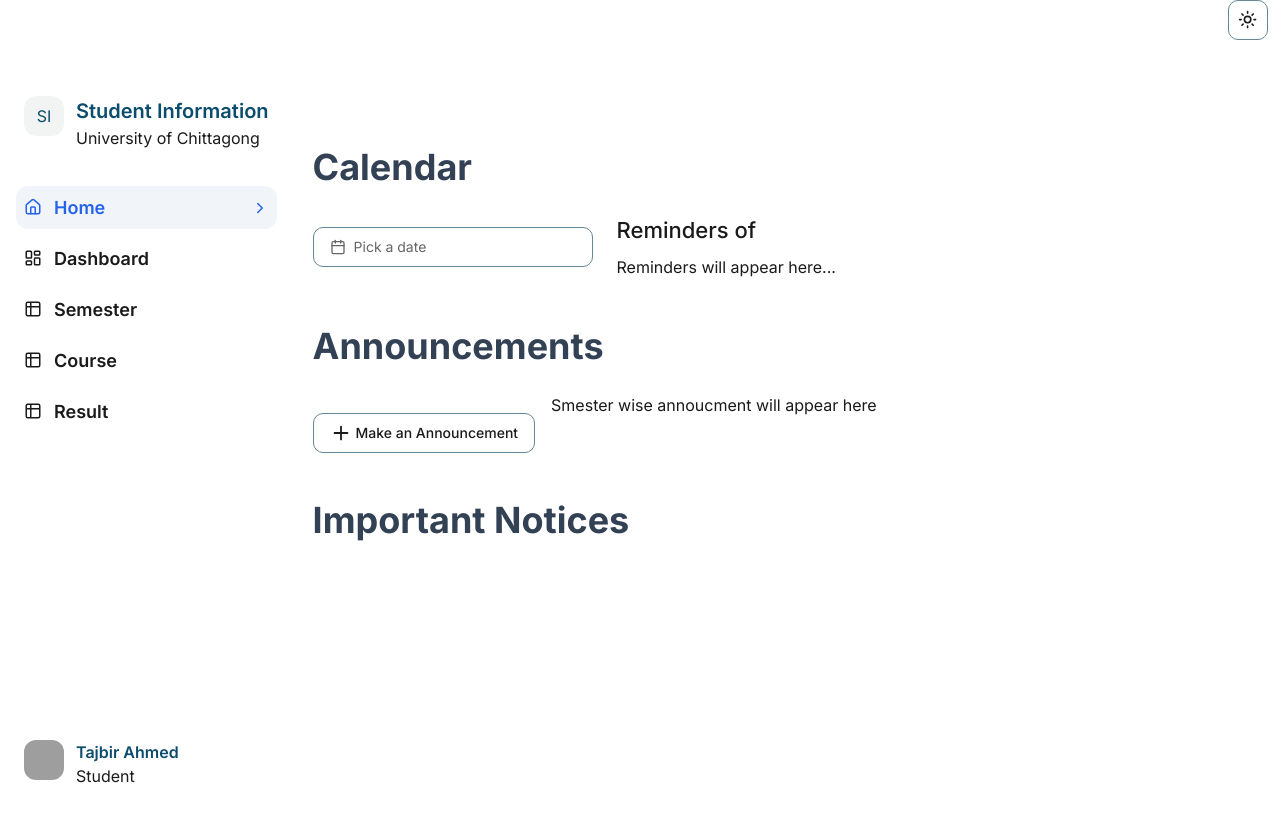
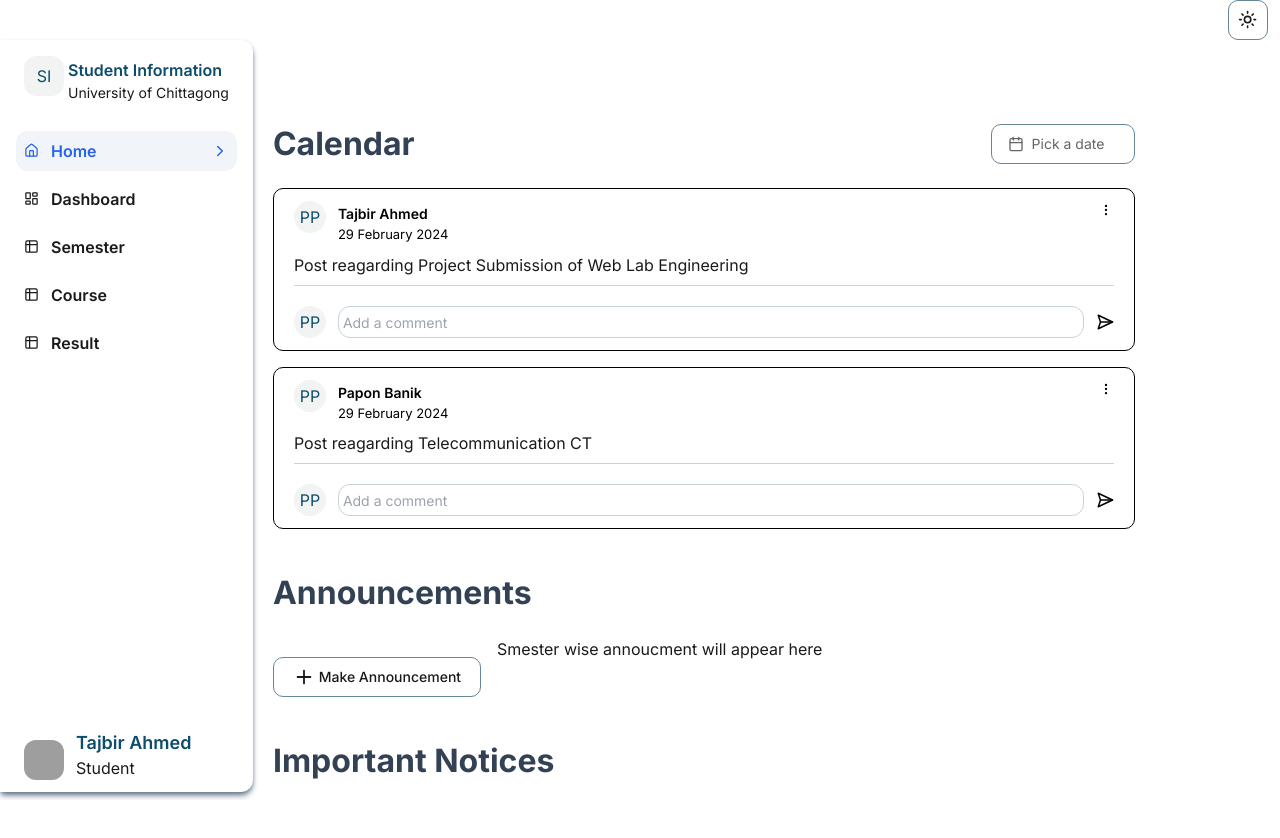
Before and after one commit to tajbirahmed/sim, a Next.js app: page /semester in a window 1280 px wide. Shown: the top 838 px of the page. After the commit the page ends 800 px from the top, so only its background shows below. Built offline with nearby package versions, Linux system fonts and the light colour scheme; grey boxes are pictures that could not be loaded.

Commit message:
current-working

```diff
--- a/app/layout.tsx
+++ b/app/layout.tsx
@@ -27,11 +27,9 @@ export default function RootLayout({
                         enableSystem
                         disableTransitionOnChange
                     >
-
-                <NavBar />
+                    <NavBar />
                 <div className="flex flex-row">
-                    <SideBar
-                    />
+                    <SideBar />
                     {children}
                 </div>
 
--- a/app/semester/page.tsx
+++ b/app/semester/page.tsx
@@ -4,45 +4,50 @@ import React from 'react'
 import { Button } from "@/components/ui/button"
 import { CalendarComp } from '@/components/SemesterComponents/CalendarComp';
 import ProcedureProgess from '@/components/testComponets/ProcedureProgess';
+import ReminderComponent from '@/components/SemesterComponents/ReminderComponent';
 
 
 const Semester = () => {
   const [date, setDate] = React.useState<Date>()
   return (
-    <div className='flex flex-col ml-5 mt-5 space-y-10'>
+    <div className='flex flex-col ml-5 space-y-10'>
       {/* <ProcedureProgess /> */}
       <div className='pt-10'>
 
       </div>
       <div className='flex flex-col space-y-5'>
-        <h1 className='font-bold text-[36px] text-slate-700 hover:text-slate-600'>Calendar</h1>
-        <div className='flex flex-row space-x-6'>
-          <div className='flex flex-row items-center justify-center'>
+        <div className='flex flex-row space-x-72'>
+          <h1 className='font-bold text-[32px] text-slate-700 hover:text-slate-600 dark:text-white'>Calendar</h1>
+          <p className='font-semibold text-[16px] self-center'>{ date && `${date.toLocaleDateString('en-GB', {
+            day: 'numeric',
+            month: 'long',
+            year: 'numeric'
+          })}`}
+          </p>
+          <div className='flex flex-row items-center justify-center w-36'>
             <CalendarComp
               date={date}
-              setDate={ setDate}
+              setDate={setDate}
             />
           </div>
-          <div className='flex flex-col space-y-2'>
-            <p className='font-medium text-[22px]'>Reminders of {date?.toLocaleDateString('en-GB', {
-                day: 'numeric',
-                month: 'long',
-                year: 'numeric'
-              })}
-            </p>
-            <div>
-              Reminders will appear here...
-            </div>
-          </div>
+        </div>
+        <div className='flex flex-row space-x-6 w-full'>
+          {/* <div className='flex flex-row items-center justify-center w-36'>
+            <CalendarComp
+              date={date}
+              setDate={ setDate }
+            />
+          </div> */}
+          <ReminderComponent />
         </div>
       </div>
       <div className='flex flex-col space-y-5'>
-        <h1 className='font-bold text-[36px] text-slate-700 hover:text-slate-600'>Announcements</h1>
+        <h1 className='font-bold text-[32px] text-slate-700 hover:text-slate-600 dark:text-white'>Announcements</h1>
         <div className='flex flex-row space-x-4'>
           <div className='mt-5'>
-            <Button variant="outline" className='flex flex-row space-x-1'>
-              <Plus size={22} />
-              <p>Make an Announcement</p>
+            <Button variant="outline" className='flex flex-row space-x-1 w-52'>
+              <Plus size={22}  />
+              <p >Make Announcement</p>
             </Button>
           </div>
           <div>
@@ -51,7 +56,7 @@ const Semester = () => {
         </div>
       </div>
       <div className='flex flex-col space-y-5'>
-        <h1 className='font-bold text-[36px] text-slate-700 hover:text-slate-600'>
+        <h1 className='font-bold text-[32px] text-slate-700 hover:text-slate-600 dark:text-white'>
           Important Notices
         </h1>
 
--- a/components/ProfileComp.tsx
+++ b/components/ProfileComp.tsx
@@ -7,15 +7,15 @@ import { Avatar, AvatarFallback, AvatarImage } from "@/components/ui/avatar"
 
 const ProfileComp = () => {
   return (
-    <div className='flex flex-row space-x-3 mx-4 mt-2 p-2 mb-5'>
+    <div className='flex flex-row space-x-3 mx-4 mt-2 p-2 mb-1 items-end'>
       <div className='w-10 h-10 rounded-lg'>
         <Avatar className={'rounded-lg'}>
           <AvatarImage src="https://ichef.bbci.co.uk/news/976/cpsprodpb/16620/production/_91408619_55df76d5-2245-41c1-8031-07a4da3f313f.jpg.webp" alt="@shadcn" />
-          <AvatarFallback className={'rounded-lg text-[#0c4c6c]'}>PP</AvatarFallback>
+          <AvatarFallback className={'rounded-lg text-[#0c4c6c] dark:text-white'}>PP</AvatarFallback>
         </Avatar >
       </div>
-      <div className='w-full '>
-        <h2 className='text-[#0c4c6c] font-semibold text-[2opx] dark:text-white'>
+      <div className='w-full'>
+        <h2 className='text-[#0c4c6c] font-semibold text-[18px] dark:text-white'>
           Tajbir Ahmed
         </h2>
         <h4 className='text-[16px] dark:text-white'>
--- a/components/ProjectInfoComp.tsx
+++ b/components/ProjectInfoComp.tsx
@@ -6,19 +6,19 @@ import { Avatar, AvatarFallback, AvatarImage } from "@/components/ui/avatar"
 
 const ProjectInfoComp = () => {
   return (
-    <div className='flex flex-row space-x-3 mx-4 mt-2 p-2 mb-5'>
-      <div className='w-10 h-10 rounded-lg'>
+    <div className='flex flex-row space-x-3 mx-4 mt-2 p-2 mb-3'>
+      <div className='w-8 h-8 rounded-lg'>
         <Avatar className={'rounded-lg'}>
           {/* add logo of the project */}
           <AvatarImage src="" alt="@shadcn" />
           <AvatarFallback className={'rounded-lg text-[#0c4c6c] dark:text-white'}>SI</AvatarFallback>
         </Avatar >
       </div>
-      <div className='w-full '>
-        <h2 className='text-[#0c4c6c] font-semibold text-[20px] dark:text-white'>
+      <div className='w-full flex flex-col pt-[2px]'>
+        <h2 className='text-[#0c4c6c] font-semibold text-[16px] dark:text-white'>
           Student Information
         </h2>
-        <h4 className='text-[16px] dark:text-white'>
+        <h4 className='text-[14px] dark:text-white'>
           University of Chittagong
         </h4>
       </div>
--- a/components/SemesterComponents/CalendarComp.tsx
+++ b/components/SemesterComponents/CalendarComp.tsx
@@ -39,6 +39,7 @@ export function CalendarComp({ date, setDate} : CalendarProps) {
           selected={date}
           onSelect={setDate}
           initialFocus
+          className=""
         />
       </PopoverContent>
     </Popover>
--- /dev/null
+++ b/components/SemesterComponents/PostsContiner.tsx
@@ -0,0 +1,81 @@
+import React from 'react'
+import { Avatar, AvatarFallback, AvatarImage } from '../ui/avatar';
+import { StudentPost, Comment } from './_DummyReminder';
+import { MoreVertical, SendHorizonal } from 'lucide-react';
+import {
+    DropdownMenu,
+    DropdownMenuContent,
+    DropdownMenuItem,
+    DropdownMenuTrigger,
+} from "@/components/ui/dropdown-menu"
+
+const PostsContiner = ({
+    postId,
+    author,
+    postContent,
+    authorImageUrl,
+    postDate,
+    files,
+    comment
+} : StudentPost) => {
+  return (
+      <div className="flex flex-col space-y-2 px-5 py-3 border-[1px] border-black dark:border-white rounded-md
+        shadow-xs shadow-black dark:shadow-white
+    ">
+        {/* post author */}
+        <div className="flex flex-row justify-between">
+            <div className="flex flex-row space-x-3">
+                <Avatar className={'rounded-full h-8 w-8'}>
+                    <AvatarImage src={authorImageUrl} alt="@shadcn" />
+                    <AvatarFallback className={'rounded-lg text-[#0c4c6c] dark:text-white'}>PP</AvatarFallback>
+                </Avatar>
+                <div className="flex flex-col space-y-[1px] pt-[2px]">
+                    <p className="text-black dark:text-white font-semibold text-[14px]">
+                          { author}
+                    </p>
+                    <p className="text-black dark:text-white font-normal text-[13px]">
+                          {postDate.toLocaleDateString('en-GB', {
+                              day: 'numeric',
+                              month: 'long',
+                              year: 'numeric'
+                          })}
+                    </p>
+                </div>
+              </div>
+              <DropdownMenu >
+                  <DropdownMenuTrigger asChild>
+                      <MoreVertical size={20} className="text-black dark:text-white pt-[2px] hover:bg-slate-200 hover:rounded-full w-4 h-4" />
+                  </DropdownMenuTrigger>
+                  <DropdownMenuContent align="end">
+                      <DropdownMenuItem className="text-[14px]">
+                          Copy link
+                      </DropdownMenuItem>
+                      <DropdownMenuItem className="text-[14px]">
+                          Report abuse
+                      </DropdownMenuItem>
+                  </DropdownMenuContent>
+              </DropdownMenu>
+        </div>
+        {/* post */}
+        <p className="text-[16px] font-normal">
+              { postContent}
+        </p>
+
+        {/* files component */}
+        {/* comment component */}
+        <hr className="w-full" />
+        <div className='flex flex-row space-x-3 pt-3'>
+              <Avatar className={'rounded-full h-8 w-8'}>
+                  <AvatarImage src={authorImageUrl} alt="@shadcn" />
+                  <AvatarFallback className={'rounded-lg text-[#0c4c6c] dark:text-white'}>PP</AvatarFallback>
+              </Avatar>
+              <input type="text" placeholder='Add a comment' className='rounded-lg border-[0.5px] w-full placeholder:text-[14px] pl-1' />
+              <div className='self-center'>
+                  <SendHorizonal size={18} className='text-black dark:text-white' />
+              </div>
+        </div>
+    </div>
+  )
+}
+
+export default PostsContiner;
--- /dev/null
+++ b/components/SemesterComponents/ReminderComponent.tsx
@@ -0,0 +1,29 @@
+import React from 'react'
+import { examplePosts } from './_DummyReminder';
+import PostsContiner from './PostsContiner';
+
+
+
+const ReminderComponent = () => {
+  return (
+    <div className="w-full  rounded-md
+      flex flex-col space-y-4
+    ">
+      {
+        examplePosts.map((val, ind) => (
+          <PostsContiner
+            postId={val.postId}
+            author={val.author}
+            postContent={ val.postContent}
+            authorImageUrl={val.authorImageUrl}
+            postDate = {val.postDate}
+            files = {val.files}
+            comment = {val.comment}
+          />
+        ))
+      }
+    </div>
+  )
+}
+
+export default ReminderComponent;
--- /dev/null
+++ b/components/SemesterComponents/_DummyReminder.ts
@@ -0,0 +1,71 @@
+export interface StudentPost {
+    postId: number;
+    author: string,
+    postContent: string,
+    authorImageUrl?: string,
+    postDate: Date,
+    files?: string,
+    comment?: Comment[]
+}
+
+export interface Comment {
+    commentId: number,
+    postId: number,
+    author: string,
+    authorImageUrl?: string,
+    comment: string,
+    date: Date
+}
+
+export const examplePosts: StudentPost[] = [
+    {
+        postId: 1,
+        author: 'Tajbir Ahmed',
+        postContent: "Post reagarding Project Submission of Web Lab Engineering",
+        authorImageUrl: '',
+        postDate: new Date(),
+        comment: [
+            {
+                commentId: 1,
+                postId: 1,
+                author: 'Labib Taher Chowdhury',
+                authorImageUrl: '',
+                comment: 'This posst was helpful',
+                date: new Date()
+            },
+            {
+                commentId: 2,
+                postId: 1,
+                author: 'Labib Taher Chowdhury',
+                authorImageUrl: '',
+                comment: 'This posst was helpful',
+                date: new Date()
+            }
+        ]
+    },
+    {
+        postId: 2,
+        author: 'Papon Banik',
+        postContent: "Post reagarding Telecommunication CT",
+        authorImageUrl: '',
+        postDate: new Date(),
+        comment: [
+            {
+                commentId: 3,
+                postId: 2,
+                author: 'Labib Taher Chowdhury',
+                authorImageUrl: '',
+                comment: 'This posst was helpful',
+                date: new Date()
+            },
+            {
+                commentId: 4,
+                postId: 2,
+                author: 'Labib Taher Chowdhury',
+                authorImageUrl: '',
+                comment: 'This posst was helpful',
+                date: new Date()
+            }
+        ]
+    }
+]
--- a/components/SideBar.tsx
+++ b/components/SideBar.tsx
@@ -12,7 +12,7 @@ const SideBar = () => {
   const [selected, setSelected] = useState('Home');
 
   return (
-    <div className=" mt-10 max-h-screen min-h-screen min-w-64 overflow-y-auto sticky flex flex-col
+    <div className="h-[94vh] min-w-44 overflow-y-auto sticky flex flex-col shadow-md shadow-slate-500 dark:shadow-slate-800 rounded-r-xl
     ">
       <ProjectInfoComp
 
@@ -20,14 +20,14 @@ const SideBar = () => {
       <SideBarComp
         title='Home'
         link="/"
-        icon={<HomeIcon size={ 18 } className='mt-[4px]' /> }
+        icon={<HomeIcon size={ 15 } className='mt-[4px]' /> }
         selected={selected}
         setSelected={setSelected}
       />
       <SideBarComp
         title='Dashboard'
         link='/dashboard'
-        icon={<LayoutDashboard size={18} className='mt-[4px]' />}
+        icon={<LayoutDashboard size={15} className='mt-[4px]' />}
         selected={selected}
         setSelected={setSelected}
       />
@@ -49,7 +49,7 @@ const SideBar = () => {
         selected={selected}
         setSelected={setSelected}
       />
-      <div className='flex-1 flex flex-col justify-end pb-16'>
+      <div className='flex-1 flex flex-col justify-end'>
         <ProfileComp
         />
       </div>
--- a/components/SideBarComp.tsx
+++ b/components/SideBarComp.tsx
@@ -25,11 +25,11 @@ const SideBarComp = ({ title , link, icon, selected, setSelected }: SideBarProps
       >
         <div className='flex flex-row space-x-3'>
           {icon ? icon : (
-            <Table2 size={18} className='mt-[4px]' />
+            <Table2 size={15} className='mt-[4px]' />
 
           )}
           <div>
-            <h2 className='font-semibold text-[18px]'>{ title }</h2>
+            <h2 className='font-semibold text-[16px]'>{ title }</h2>
           </div>
         </div>
         {selected === title && (
```
